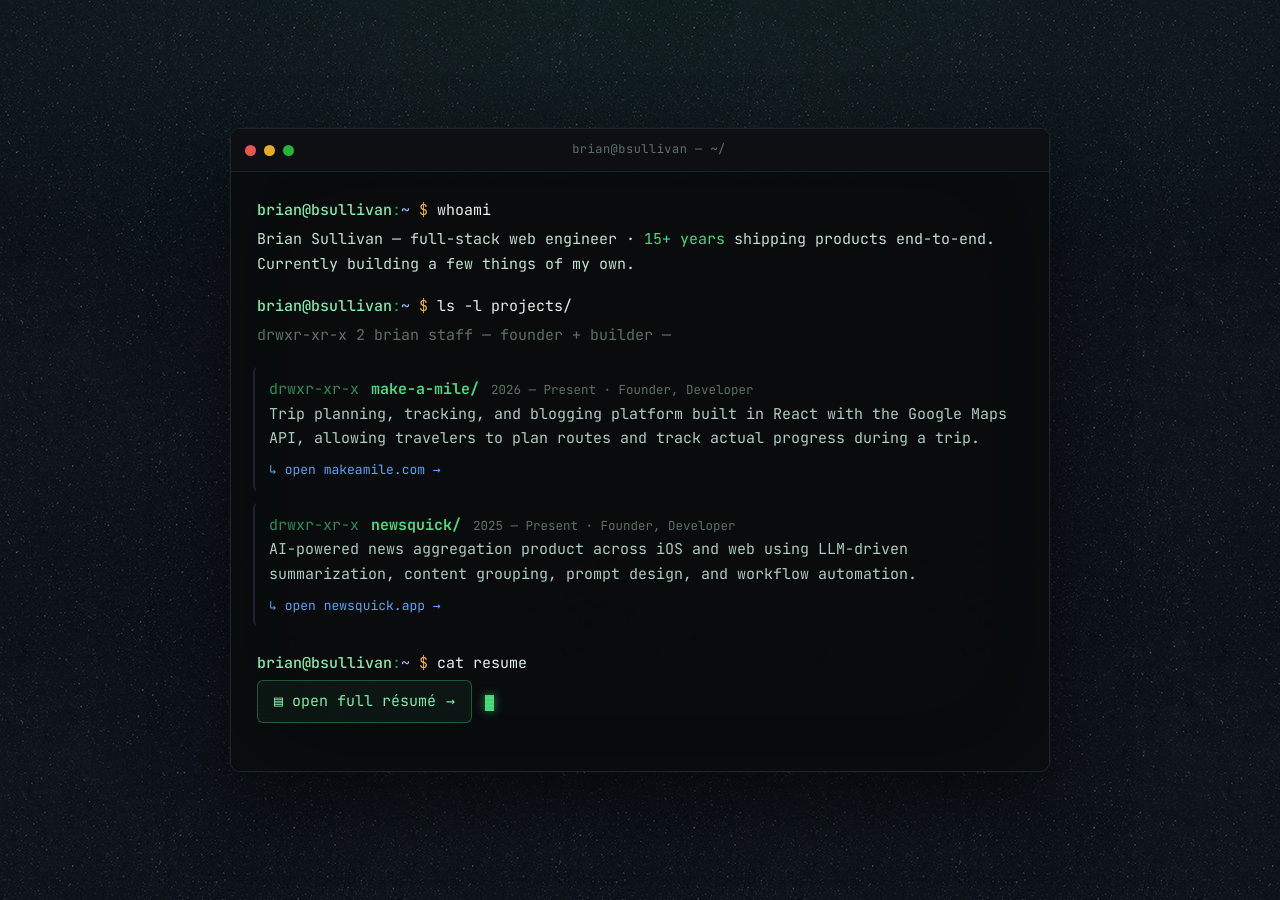
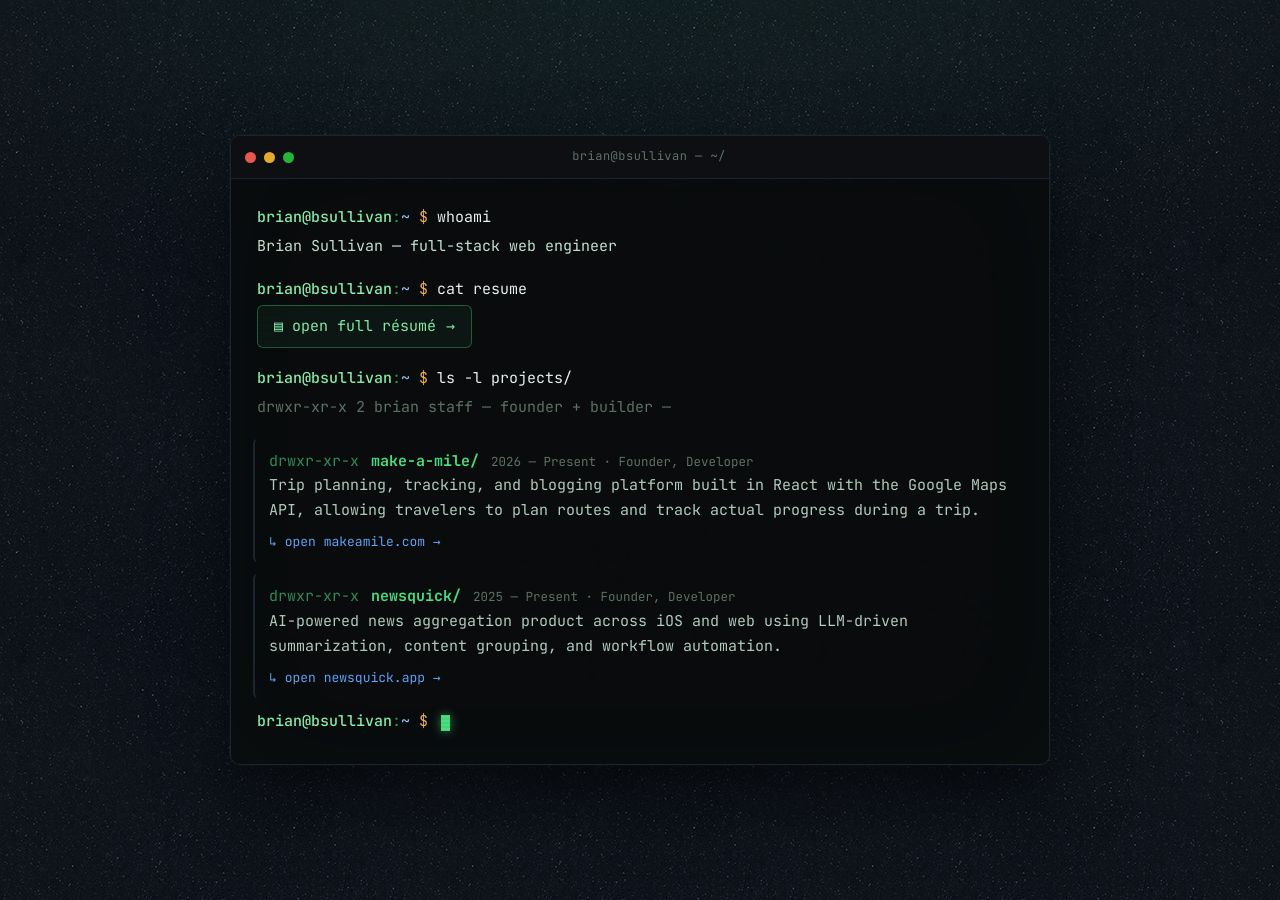
Before and after one commit to bsullivan-io/bsullivan.io, a Jekyll site: the page built from index.html, in a window 1280 px wide. Built offline with Jekyll 4.4.1, drawn with Linux system fonts in a browser that asks for light colours.

Commit message:
Tweak home page copy and ordering
Move the résumé section above projects, trim the whoami intro to just
the title, and drop "prompt design" from the NewsQuick description.

Co-Authored-By: Claude Opus 4.8 <noreply@anthropic.com>

```diff
--- a/_data/projects.yml
+++ b/_data/projects.yml
@@ -12,7 +12,7 @@
   role: Founder, Developer
   duration: 2025 &mdash; Present
   url: "https://newsquick.app"
-  description: AI-powered news aggregation product across iOS and web using LLM-driven summarization, content grouping, prompt design, and workflow automation.
+  description: AI-powered news aggregation product across iOS and web using LLM-driven summarization, content grouping, and workflow automation.
 # deadreader.com
 - project: deadreader.com
   role: Founder, Writer
--- a/_layouts/home.html
+++ b/_layouts/home.html
@@ -239,14 +239,20 @@
         <span class="user">brian@bsullivan</span><span class="at">:</span><span class="path">~</span> <span class="sym">$</span> <span class="cmd">whoami</span>
       </div>
       <div class="line l2 out block">
-        Brian Sullivan — full-stack web engineer · <span class="accent">15+ years</span> shipping
-        products end-to-end. Currently building a few things of my own.
+        Brian Sullivan — full-stack web engineer
       </div>
 
       <div class="line l3 promptline">
+        <span class="user">brian@bsullivan</span><span class="at">:</span><span class="path">~</span> <span class="sym">$</span> <span class="cmd">cat resume</span>
+      </div>
+      <div class="line l4 block">
+        <a class="resume" href="/resume">▤ open full résumé <span class="arrow">→</span></a>
+      </div>
+
+      <div class="line l5 promptline">
         <span class="user">brian@bsullivan</span><span class="at">:</span><span class="path">~</span> <span class="sym">$</span> <span class="cmd">ls -l projects/</span>
       </div>
-      <div class="line l4 comment block">drwxr-xr-x  2 brian  staff  &mdash; founder + builder &mdash;</div>
+      <div class="line l6 comment block">drwxr-xr-x  2 brian  staff  &mdash; founder + builder &mdash;</div>
 
       {% assign featured = "Make a Mile,newsquick.app" | split: "," %}
       {% for fname in featured %}
@@ -265,14 +271,8 @@
         {% endif %}
       {% endfor %}
 
-      <div class="gap"></div>
-
-      <div class="line l7 promptline">
-        <span class="user">brian@bsullivan</span><span class="at">:</span><span class="path">~</span> <span class="sym">$</span> <span class="cmd">cat resume</span>
-      </div>
-      <div class="line l8 block">
-        <a class="resume" href="/resume">▤ open full résumé <span class="arrow">→</span></a>
-        <span class="cursor" aria-hidden="true"></span>
+      <div class="line p3 promptline">
+        <span class="user">brian@bsullivan</span><span class="at">:</span><span class="path">~</span> <span class="sym">$</span> <span class="cursor" aria-hidden="true"></span>
       </div>
     </div>
   </main>
```
